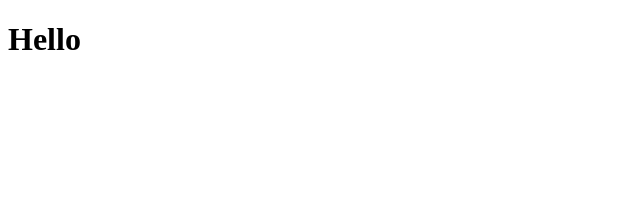
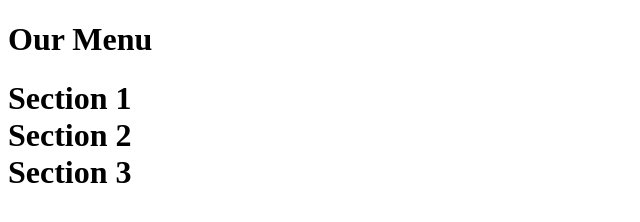
Before and after one commit to eileenboonnak/coursera-test, a plain HTML site: page module2-solution/index.html in a window 1280 px wide. Shown: the whole page, without its empty margins (0-640 px from the left). Drawn offline with Linux system fonts and the light colour scheme.

Commit message:
adding course4 examples

```diff
--- a/module2-solution/index.html
+++ b/module2-solution/index.html
@@ -1,10 +1,15 @@
 <!DOCTYPE html>
 <html>
+<meta charset="utf-8">
 <head>
-	<title> HI </title>
+	<title> Assignment Solution for Module 2 </title>
 </head>
 <body>
-<h1> Hello <h1/>
+<h1> Our Menu <h1/>
+
+<section> Section 1 </section>
+<section> Section 2 </section>
+<section> Section 3 </section>
 
 </body>
 </html>
```
